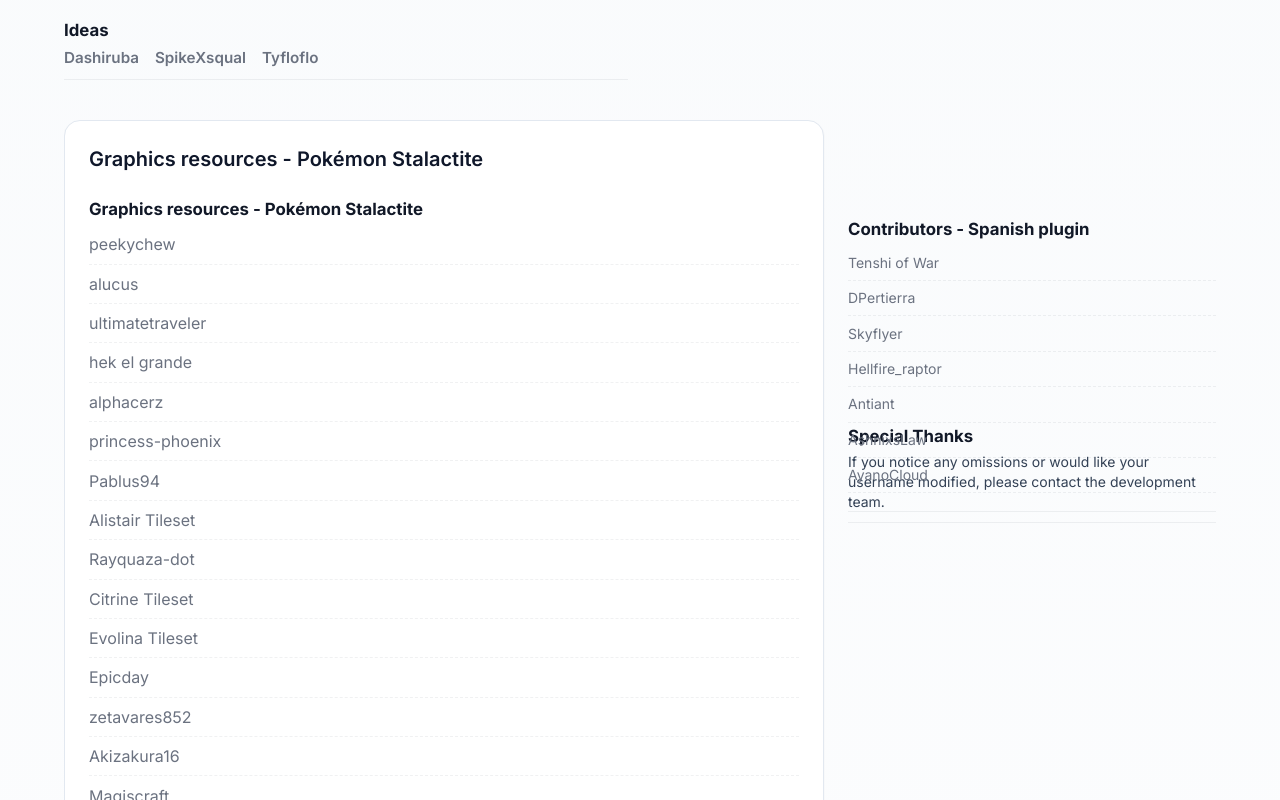
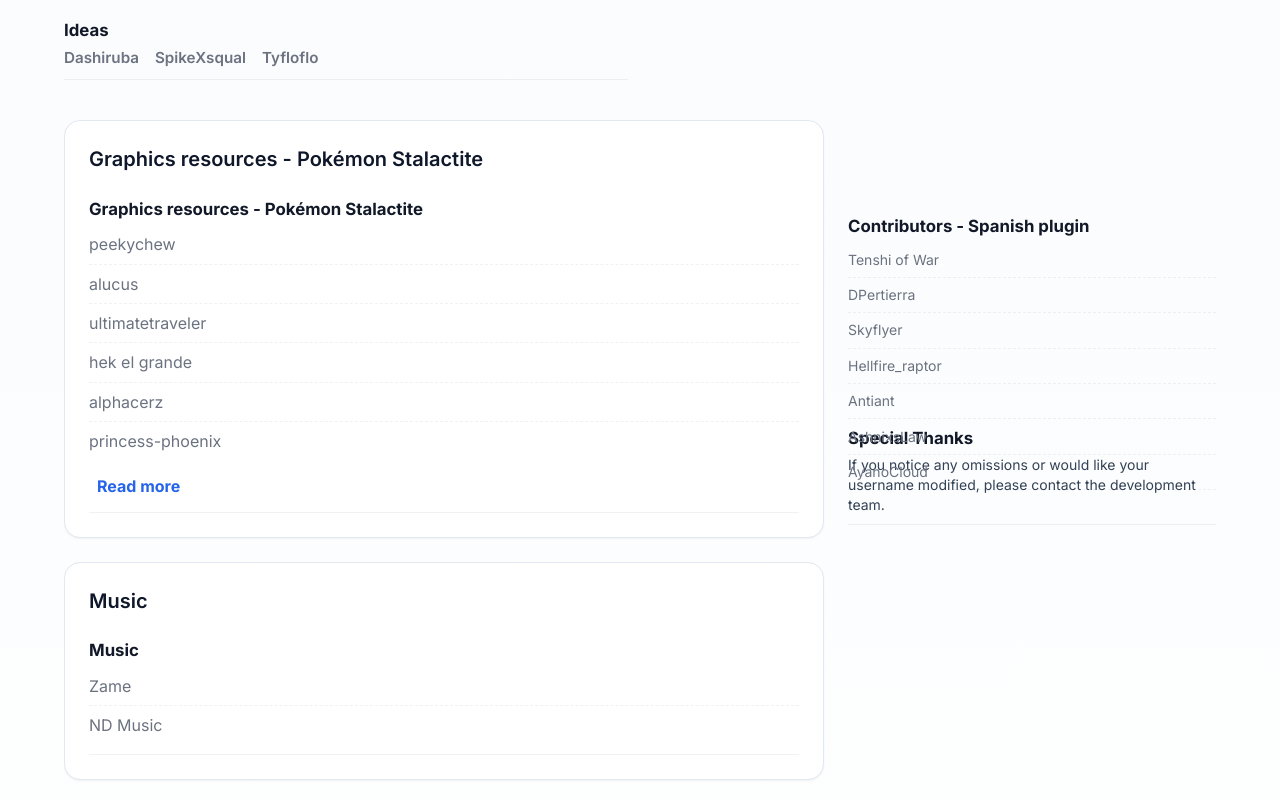
Before and after one commit to Yusiki0/Wiki-stalactite-full, a React (Vite) app: page /en/credits in a window 1280 px wide. Shown: the part 720-1520 px from the top of the page. Built offline with nearby package versions, Linux system fonts and the light colour scheme.

Commit message:
Changes CreditsPage fix preview secondary credits

```diff
--- a/src/components/CreditsPage.tsx
+++ b/src/components/CreditsPage.tsx
@@ -1,4 +1,5 @@
 import { useIntl } from 'react-intl';
+import { useState } from 'react';
 import '../styles/credits.css';
 
 type CreditGroup = {
@@ -55,6 +56,33 @@ const CreditListRenderer = ({ items }: { items: string[] }) => {
   );
 };
 
+const ExpandableCreditList = ({ items, previewCount = 6 }: { items: string[]; previewCount?: number }) => {
+  const intl = useIntl();
+  const [open, setOpen] = useState(false);
+  const all = items.flatMap((item) => item.split(/\s*\|\|\s*/));
+  const preview = all.slice(0, previewCount);
+
+  return (
+    <div>
+      <ul className="credit-list-compact">
+        {(open ? all : preview).map((name, idx) => (
+          <li className="credit-list-item" key={`${name}-${idx}`}>{name}</li>
+        ))}
+      </ul>
+
+      {all.length > previewCount && (
+        <button
+          className="read-more-toggle"
+          onClick={() => setOpen((s) => !s)}
+          aria-expanded={open}
+        >
+          {open ? intl.formatMessage({ id: 'credits.showLess' }) : intl.formatMessage({ id: 'credits.readMore' })}
+        </button>
+      )}
+    </div>
+  );
+};
+
 export default function CreditsPage() {
   const intl = useIntl();
 
@@ -95,7 +123,7 @@ export default function CreditsPage() {
               </h3>
               <section className="credit-section">
                 <h3 className="credit-title">{intl.formatMessage({ id: 'credits.resourcesTitle' })}</h3>
-                <CreditListRenderer items={ressourcesGraphiques} />
+                <ExpandableCreditList items={ressourcesGraphiques} previewCount={6} />
               </section>
             </div>
 
@@ -121,11 +149,11 @@ export default function CreditsPage() {
           </div>
 
           {/* Sidebar */}
-            <aside className="">
-              <section className="sticky top-24 credit-section credit-aside">
+            <aside className="aside-container">
+            <section className="sticky top-24 credit-section credit-aside">
                 <h4 className="credit-title">{intl.formatMessage({ id: 'credits.pluginContribs' })}</h4>
                 <div className="h-64 overflow-auto text-sm">
-                  <CreditListRenderer items={spanishPluginContribs} />
+                  <ExpandableCreditList items={spanishPluginContribs} previewCount={8} />
                 </div>
               </section>
 
--- a/src/styles/credits.css
+++ b/src/styles/credits.css
@@ -65,3 +65,21 @@
 @media (max-width:640px){
   .simple-list-item{ width: 100%; }
 }
+
+/* Read more toggle */
+.read-more-toggle{
+  display: inline-block;
+  margin-top: 0.6rem;
+  background: transparent;
+  border: none;
+  color: var(--accent);
+  font-weight: 700;
+  cursor: pointer;
+  padding: 0.25rem 0.5rem;
+}
+
+.read-more-toggle:hover{ text-decoration: underline; }
+
+/* fix aside stacking and spacing */
+.aside-container{ display:flex; flex-direction:column; gap:1rem; }
+.credit-section.credit-aside{ padding: 0; background: transparent; border-bottom: none; }
--- a/src/translations/en.ts
+++ b/src/translations/en.ts
@@ -104,6 +104,8 @@ export default {
   'credits.pluginContribs': 'Contributors - Spanish plugin',
   'credits.specialThanks': 'Special Thanks',
   'credits.contactNote': 'If you notice any omissions or would like your username modified, please contact the development team.',
+  'credits.readMore': 'Read more',
+  'credits.showLess': 'Show less',
   'credits.footerNote': 'Pokémon and all official Pokémon content are the property of their respective owners. This fangame is a fan work and is not affiliated with Nintendo, Game Freak or The Pokémon Company.',
 
   // Footer / Join us
--- a/src/translations/fr.ts
+++ b/src/translations/fr.ts
@@ -104,6 +104,8 @@ export default {
   'credits.pluginContribs': 'Contributors - Plugin espagnol',
   'credits.specialThanks': 'Remerciements spéciaux',
   'credits.contactNote': 'Si vous voyez un oubli ou souhaitez que votre pseudo soit modifié, contactez l\'équipe de développement.',
+  'credits.readMore': 'Lire la suite',
+  'credits.showLess': 'Voir moins',
   'credits.footerNote': "Pokémon et tout contenu officiel Pokémon sont la propriété de leurs détenteurs respectifs. Ce fangame est une œuvre de fans et n'est pas affilié à Nintendo, Game Freak ou The Pokémon Company.",
 
   // Footer / Rejoignez-nous
```
